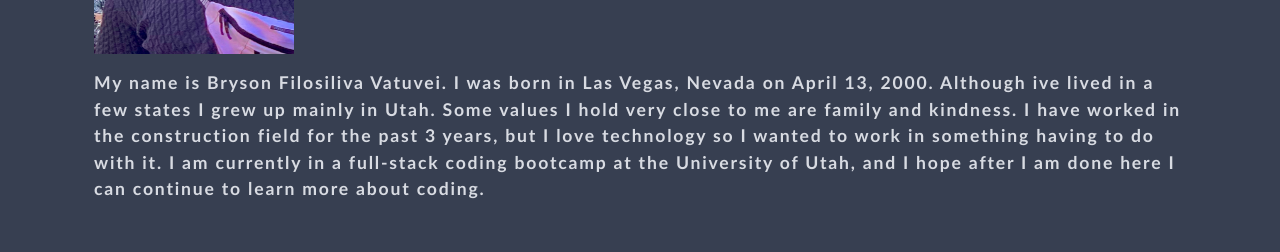
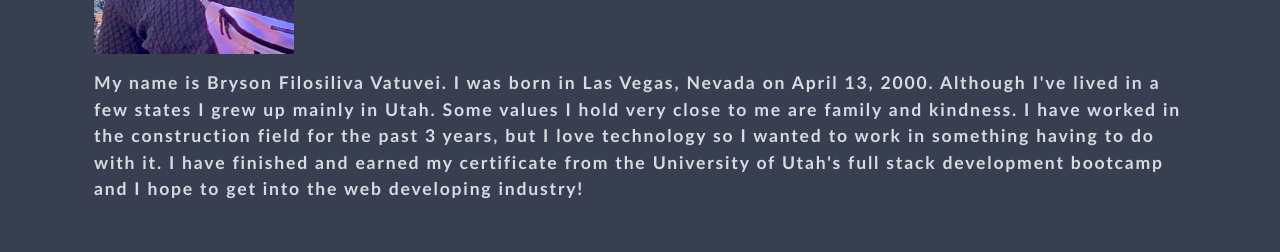
Before and after one commit to Bvatuvei/react-portfolio, a React (Create React App) app: page / in a window 1280 px wide. Shown: the part 1259-1511 px from the top of the page. Built offline with nearby package versions, Linux system fonts and the light colour scheme.

Commit message:
fixed about

```diff
--- a/src/components/About/index.js
+++ b/src/components/About/index.js
@@ -8,10 +8,10 @@ function About() {
       <div className="my-2">
         <p>
         My name is Bryson Filosiliva Vatuvei. I was born in Las Vegas, Nevada on April 13, 2000.
-        Although ive lived in a few states I grew up mainly in Utah.
+        Although I've lived in a few states I grew up mainly in Utah.
         Some values I hold very close to me are family and kindness.
         I have worked in the construction field for the past 3 years, but I love technology so I wanted to work in something having to do with it.
-        I am currently in a full-stack coding bootcamp at the University of Utah, and I hope after I am done here I can continue to learn more about coding.
+        I have finished and earned my certificate from the University of Utah's full stack development bootcamp and I hope to get into the web developing industry!
         </p>
       </div>
     </section>
```
